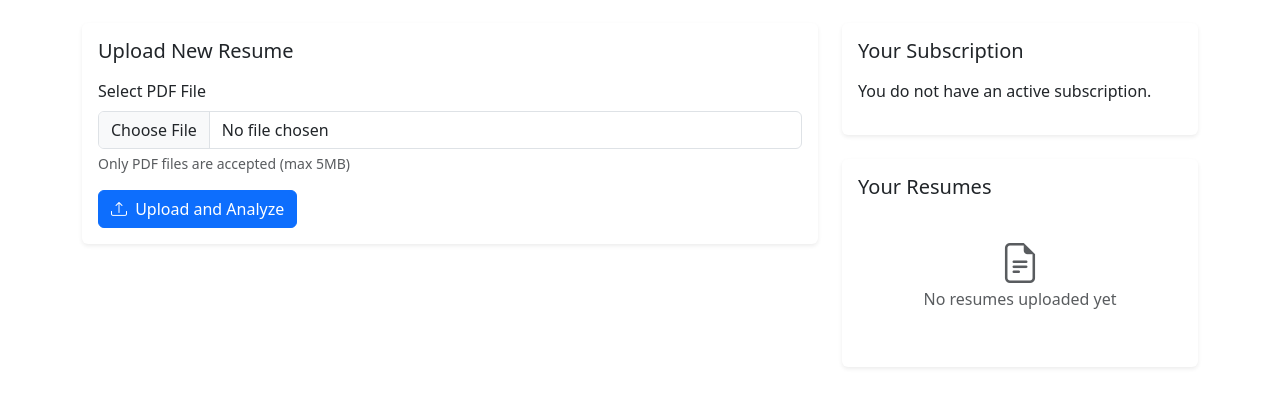
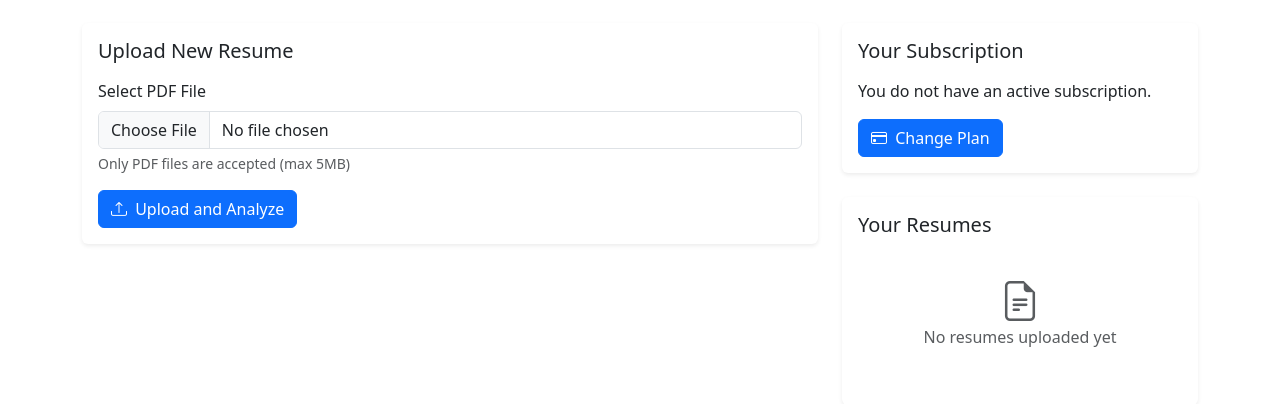
Before and after one commit to amirdhs/AI-Powered-Resume-Analyzer, a Flask app: page /dashboard in a window 1280 px wide. Shown: the part 119-523 px from the top of the page. Run offline with Flask 3, Linux system fonts and the light colour scheme; the visitor is signed in with stand-in values (Sample User, id 1); data that the repository does not hold is empty.

Commit message:
Add button to change subscription plan in dashboard.html

```diff
--- a/app/templates/dashboard.html
+++ b/app/templates/dashboard.html
@@ -61,6 +61,9 @@
                 {% else %}
                 <p>You do not have an active subscription.</p>
                 {% endif %}
+                <a href="{{ url_for('main.subscription') }}" class="btn btn-primary">
+                    <i class="bi bi-credit-card me-1"></i> Change Plan
+                </a>
             </div>
         </div>
 
```
